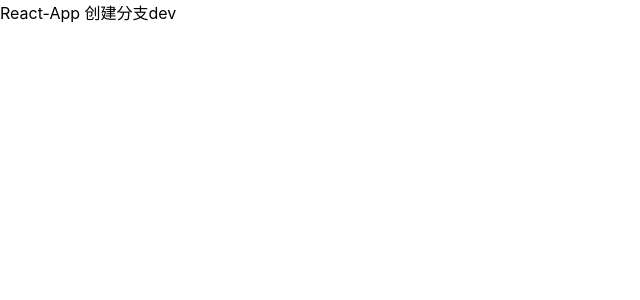
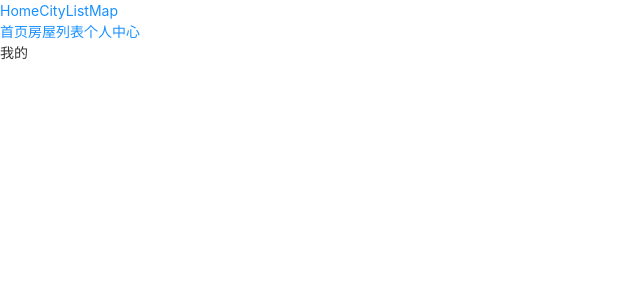
Before and after one commit to MXCQ/land-house, a React (Create React App) app: page /home/profile in a window 1280 px wide. Shown: the top 300 px of the page, without its empty margins (0-640 px from the left). Built offline with nearby package versions, Linux system fonts and the light colour scheme.

Commit message:
一二级路由开发

```diff
--- /dev/null
+++ b/config-overrides.js
@@ -0,0 +1,7 @@
+const { override, fixBabelImports } = require('customize-cra');
+module.exports = override(
+  fixBabelImports('import', {
+    libraryName: 'antd-mobile',
+    style: 'css'
+  })
+);
--- a/src/App.js
+++ b/src/App.js
@@ -1,10 +1,34 @@
 import React from 'react';
+// 导入antd-mobile组件库
+import { Button } from 'antd-mobile'
 
+import { BrowserRouter as Router, Link, Route, Redirect, Switch } from 'react-router-dom';
+
+import Home from './pages/Home'
+import CityList from './pages/CityList'
+import Map from './pages/Map'
+import Fn404 from './pages/Fn404'
+// 根组件
 function App() {
   return (
-    <div className="app">
-      React-App 创建分支dev
-    </div>
+    <Router>
+      <div className="app">
+        <Link to="/home">Home</Link>
+        <Link to="/cityList">CityList</Link>
+        <Link to="/map">Map</Link>
+        <Switch>
+          {/* 路由重定向 */}
+          <Redirect exact from="/" to="/home" />
+          {/* 一级路由 */}
+          <Route path="/home" component={Home} />
+          <Route path="/cityList" component={CityList} />
+          <Route path="/map" component={Map} />
+
+          {/* 404页面 */}
+          <Route component={Fn404} />
+        </Switch>
+      </div>
+    </Router>
   );
 }
 
--- a/src/index.css
+++ b/src/index.css
@@ -1,13 +1,30 @@
+html,
 body {
-  margin: 0;
-  font-family: -apple-system, BlinkMacSystemFont, 'Segoe UI', 'Roboto', 'Oxygen',
-    'Ubuntu', 'Cantarell', 'Fira Sans', 'Droid Sans', 'Helvetica Neue',
-    sans-serif;
-  -webkit-font-smoothing: antialiased;
-  -moz-osx-font-smoothing: grayscale;
+    height: 100%;
+    color: #333;
+    background: #fff;
 }
 
-code {
-  font-family: source-code-pro, Menlo, Monaco, Consolas, 'Courier New',
-    monospace;
+h1,
+h2,
+h3,
+p,
+ul,
+dd {
+  margin: 0;
+  padding:0;
 }
+
+ul,li {
+    list-style: none;
+}
+
+* {
+    touch-action: pan-y;
+    touch-action: none;
+    box-sizing: border-box;
+}
+
+.app, #root,#container {
+    height: 100%;
+}
--- a/src/index.js
+++ b/src/index.js
@@ -3,6 +3,10 @@ import ReactDOM from 'react-dom';
 import './index.css';
 import App from './App';
 import * as serviceWorker from './serviceWorker';
+
+// 引入antd-mobile样式文件
+// 按需加载后可以删除该引用
+// import 'antd-mobile/dist/antd-mobile.css';
 
 ReactDOM.render(
   <React.StrictMode>
--- /dev/null
+++ b/src/pages/CityList/index.js
@@ -0,0 +1,11 @@
+import React, { PureComponent } from 'react';
+
+class CityList extends PureComponent {
+  render() {
+    return (
+      <h1>CityList</h1>
+    );
+  }
+}
+
+export default CityList;
--- /dev/null
+++ b/src/pages/Fn404/index.js
@@ -0,0 +1,11 @@
+import React, { PureComponent } from 'react';
+
+class Fn404 extends PureComponent {
+  render() {
+    return (
+      <h1>404...</h1>
+    );
+  }
+}
+
+export default Fn404;
--- /dev/null
+++ b/src/pages/Home/index.js
@@ -0,0 +1,24 @@
+import React, { PureComponent } from 'react';
+import { Link, Route } from 'react-router-dom'
+
+import Index from '../Index'
+import House from '../House'
+import Profile from '../Profile'
+
+class Home extends PureComponent {
+  render() {
+    return (
+      <div className="home">
+        <Link to="/home">首页</Link>
+        <Link to="/home/house">房屋列表</Link>
+        <Link to="/home/profile">个人中心</Link>
+        {/* 配置二级路由 */}
+        <Route exact path="/home" component={Index} />
+        <Route path="/home/house" component={House} />
+        <Route path="/home/profile" component={Profile} />
+      </div>
+    );
+  }
+}
+
+export default Home;
--- /dev/null
+++ b/src/pages/House/index.js
@@ -0,0 +1,13 @@
+import React, { PureComponent } from 'react';
+
+class House extends PureComponent {
+  render() {
+    return (
+      <div>
+        找房
+      </div>
+     );
+  }
+}
+
+export default House;
--- /dev/null
+++ b/src/pages/Index/index.js
@@ -0,0 +1,13 @@
+import React, { PureComponent } from 'react';
+
+class Index extends PureComponent {
+  render() {
+    return (
+      <div>
+        首页
+      </div>
+     );
+  }
+}
+
+export default Index;
--- /dev/null
+++ b/src/pages/Map/index.js
@@ -0,0 +1,11 @@
+import React, { PureComponent } from 'react';
+
+class Map extends PureComponent {
+  render() {
+    return (
+      <h1>地图</h1>
+    );
+  }
+}
+
+export default Map;
--- /dev/null
+++ b/src/pages/Profile/index.js
@@ -0,0 +1,13 @@
+import React, { PureComponent } from 'react';
+
+class Profile extends PureComponent {
+  render() {
+    return (
+      <div>
+        我的
+      </div>
+     );
+  }
+}
+
+export default Profile;
```
Also changed, not shown: package.json (+8 -3 lines), 1 other file (tests, documents, lock files or other folders).
